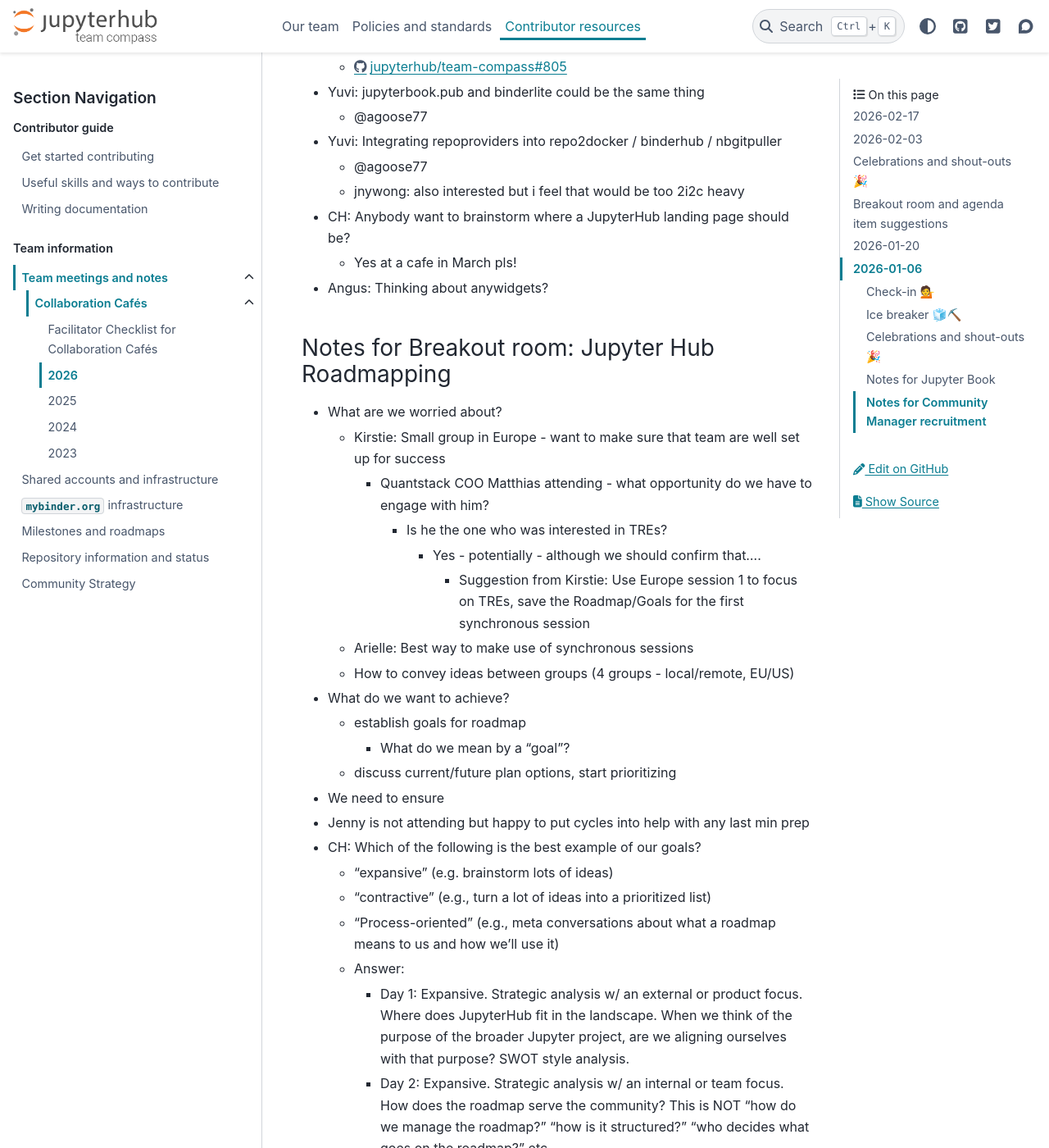
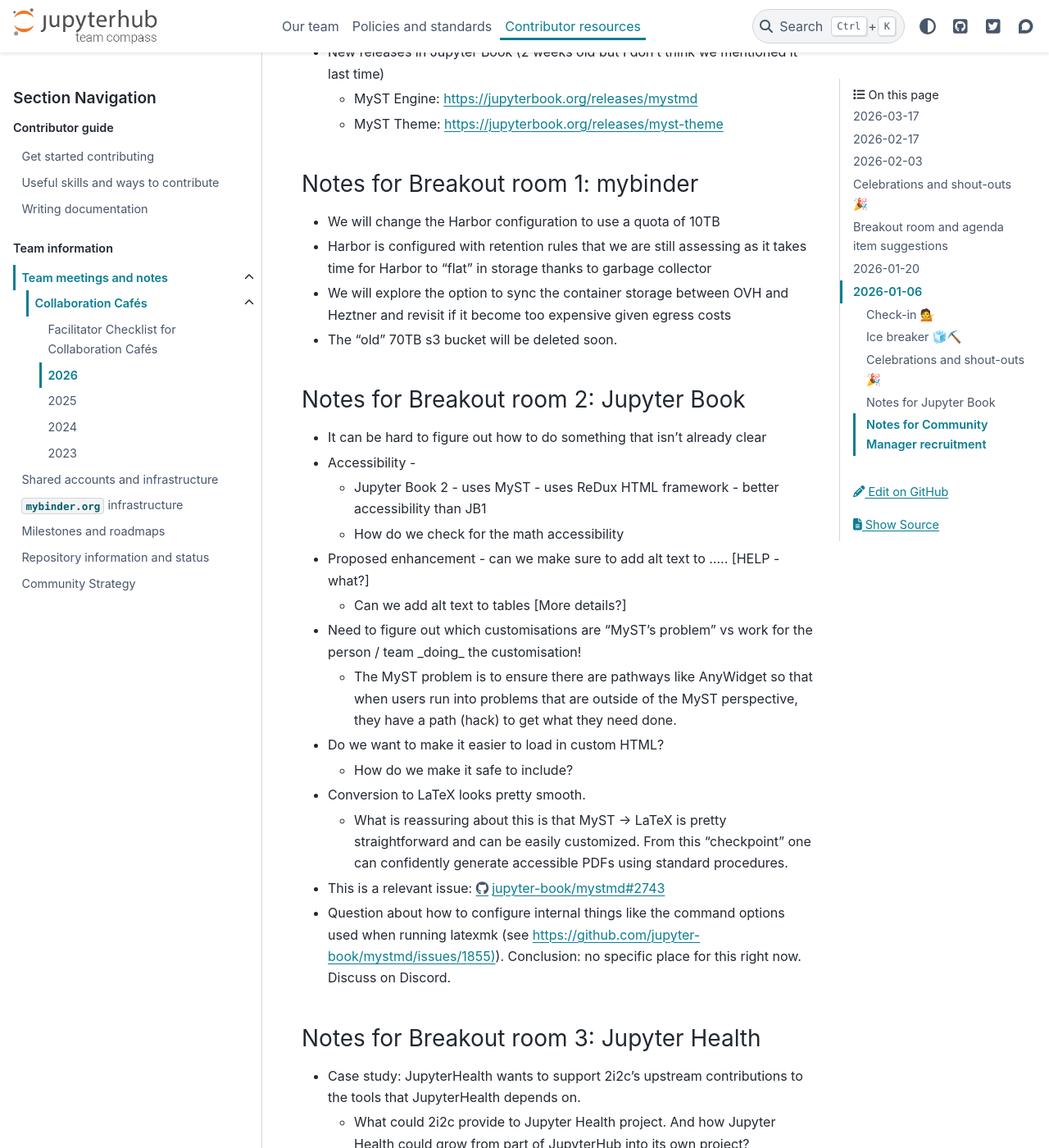
Before and after one commit to jupyterhub/team-compass, a Sphinx documentation site: the page built from docs/meetings/collab-cafe/2026.md, in a window 1280 px wide and 1400 px high, scrolled down 1694 px. Shown: the whole window at 82% size. Built offline with Sphinx 7.4.7 and the PyData theme 0.15.4, drawn with Linux system fonts in a browser that asks for light colours; the version number could not be read and is left out; some of the changed text lies outside the part shown.

Commit message:
Add notes of CollabCafe from 2026-03-17
Closes https://github.com/jupyterhub/team-compass/issues/889

```diff
--- a/docs/meetings/collab-cafe/2026.md
+++ b/docs/meetings/collab-cafe/2026.md
@@ -1,4 +1,76 @@
 # 2026 Collaboration Cafe Notes Archive
+
+## 2026-03-17
+
+### Check-in 💁
+
+-   Kirstie Whitaker (she/her) / @KirstieJane / Berkeley Institute for Data Science / Berkeley, CA
+-   Min RK (he/him) / @minrk / Berkeley Institute for Data Science / CA
+-   Chris Holdgraf (he/him) / @choldgraf / 2i2c.org / California
+-   Raniere Silva / @rgaiacs / GESIS / Germany
+-   R Ely / @ohrely / Bloomberg / CA
+-   Erik Sundell / @consideratio / Sundell open source /
+-   Stéfan van der Walt / @stefanv / BIDS + Scientific Python
+
+### Ice breaker 🧊⛏️
+
+*Favourite flavor of ice cream? And favorite place to eat it!*
+
+-   Min: Burnt Caramel or Candied Meyer Lemon from Ici in Elmwood, Berkeley, CA (RIP)
+-   Kirstie: Trader Joes chocolate chip cookie ice cream sandwich.... erm... anywhere! Maybe in the playground after picking up Mackenzie from school now its nice and warm here!
+-   Exotic brazilian fruits, e.g. Jabuticaba <https://en.wikipedia.org/wiki/Jabuticaba> or Cajá <https://en.wikipedia.org/wiki/Spondias_mombin> or Buriti <https://en.wikipedia.org/wiki/Mauritia_flexuosa>
+    -   (For those in the US, you can try these at the fruit and spice park in Florida [https://www.miamidade.gov/parks/fruit-spice.asp)](https://www.miamidade.gov/parks/fruit-spice.asp))
+-   Stéfan: Salted Caramel, Coffee, Chocolate ... how do you even choose. Homemade is fun too!
+
+### Celebrations and shout-outs 🎉
+
+Add a note to celebrate the awesome work someone in the community has been doing!
+
+-   Min: Finished migration of mybinder.org registries to Harbor
+-   The MyST AnyWidget Directive: <https://jupyterbook.org/blog/posts/2026/the-myst-anywidget>
+    -   Authors of MyST Markdown can now embed interactive JavaScript widgets directly in content using the new {anywidget} directive.
+    -   Go click the confetti button!!
+    -   Thank you Steve for writing the blog, and thank you Curvenote for upstreaming this work!
+-   Job posting is live and we have a few applications in already!
+    -   <https://blog.jupyter.org/call-for-applications-community-manager-for-jupyterhub-and-jupyter-book-88b128a1a7b9>
+-   Thanks to Yuvi for writing up announcement for BIDS in the mybinder federation (not published yet)
+-   Next Jupyter Open Studio Day in NYC on Monday, April 20th
+    -   <https://go.bloomberg.com/attend/invite/jupyter-open-studio-day-april-20-2026/>
+-   New releases in Jupyter Book (2 weeks old but I don't think we mentioned it last time)
+    -   MyST Engine: <https://jupyterbook.org/releases/mystmd>
+    -   MyST Theme: <https://jupyterbook.org/releases/myst-theme>
+
+### Notes for Breakout room 1: mybinder
+
+-   We will change the Harbor configuration to use a quota of 10TB
+-   Harbor is configured with retention rules that we are still assessing as it takes time for Harbor to "flat" in storage thanks to garbage collector
+-   We will explore the option to sync the container storage between OVH and Heztner and revisit if it become too expensive given egress costs
+-   The "old" 70TB s3 bucket will be deleted soon.
+
+### Notes for Breakout room 2: Jupyter Book
+
+-   It can be hard to figure out how to do something that isn't already clear
+-   Accessibility -
+    -   Jupyter Book 2 - uses MyST - uses ReDux HTML framework - better accessibility than JB1
+    -   How do we check for the math accessibility
+-   Proposed enhancement - can we make sure to add alt text to ..... \[HELP - what?\]
+    -   Can we add alt text to tables \[More details?\]
+-   Need to figure out which customisations are "MyST's problem" vs work for the person / team \_doing\_ the customisation!
+    -   The MyST problem is to ensure there are pathways like AnyWidget so that when users run into problems that are outside of the MyST perspective, they have a path (hack) to get what they need done.
+-   Do we want to make it easier to load in custom HTML?
+    -   How do we make it safe to include?
+-   Conversion to LaTeX looks pretty smooth.
+    -   What is reassuring about this is that MyST -\> LaTeX is pretty straightforward and can be easily customized. From this "checkpoint" one can confidently generate accessible PDFs using standard procedures.
+-   This is a relevant issue: <https://github.com/jupyter-book/mystmd/issues/2743>
+-   Question about how to configure internal things like the command options used when running latexmk (see [https://github.com/jupyter-book/mystmd/issues/1855)](https://github.com/jupyter-book/mystmd/issues/1855)). Conclusion: no specific place for this right now. Discuss on Discord.
+
+### Notes for Breakout room 3: Jupyter Health
+
+-   Case study: JupyterHealth wants to support 2i2c's upstream contributions to the tools that JupyterHealth depends on.
+    -   What could 2i2c provide to Jupyter Health project. And how Jupyter Health could grow from part of JupyterHub into its own project?
+-   What is needed to sustain projects and communities outside of contractual work?
+-   Foundational contributions to the tools that JupyterHealth depends on
+    -   What are the foundational where we?
 
 ## 2026-02-17
 
```
